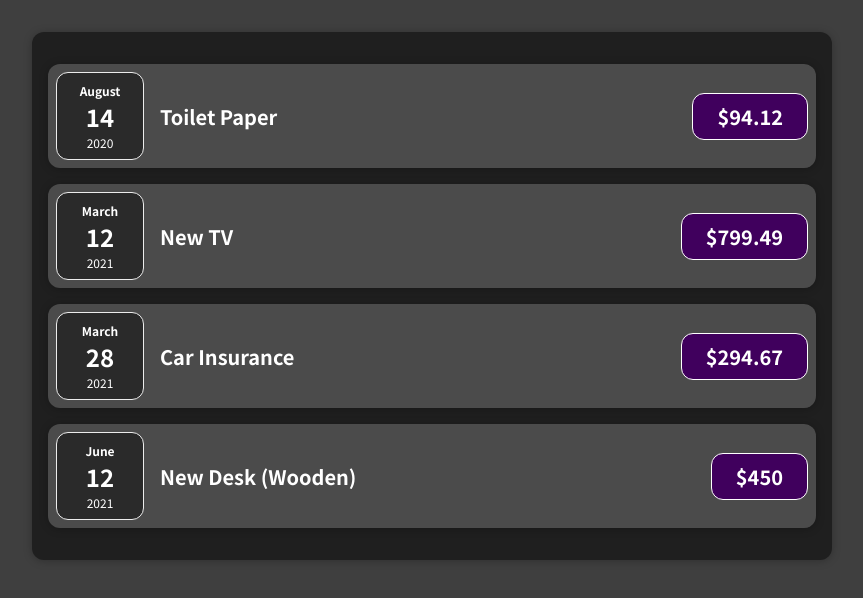
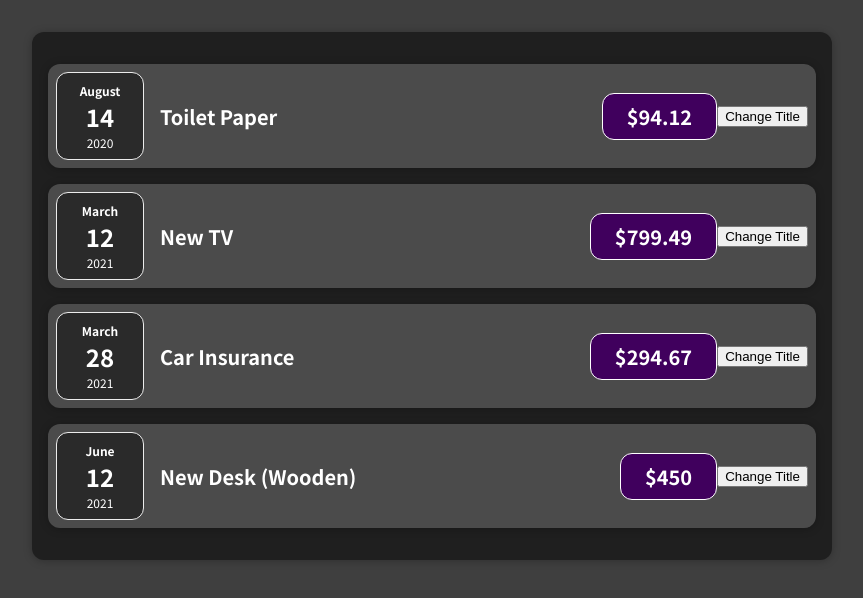
Before and after one commit to ThomasCode92/Expense-Tracker, a JavaScript app: page / in a window 1280 px wide. Shown: the top 598 px of the page, without its empty margins (208-1071 px from the left). Built offline with nearby package versions, Linux system fonts and the light colour scheme.

Commit message:
Listening to Events & Working with Event Handlers

```diff
--- a/src/components/Expenses/ExpenseItem.js
+++ b/src/components/Expenses/ExpenseItem.js
@@ -3,6 +3,10 @@ import ExpenseDate from './ExpenseDate';
 import './ExpenseItem.css';
 
 const ExpenseItem = props => {
+  const clickHandler = () => {
+    console.log('Clicked');
+  };
+
   return (
     <Card className="expense-item">
       <ExpenseDate date={props.date} />
@@ -10,6 +14,7 @@ const ExpenseItem = props => {
         <h2>{props.title}</h2>
         <div className="expense-item__price">${props.amount}</div>
       </div>
+      <button onClick={clickHandler}>Change Title</button>
     </Card>
   );
 };
```
